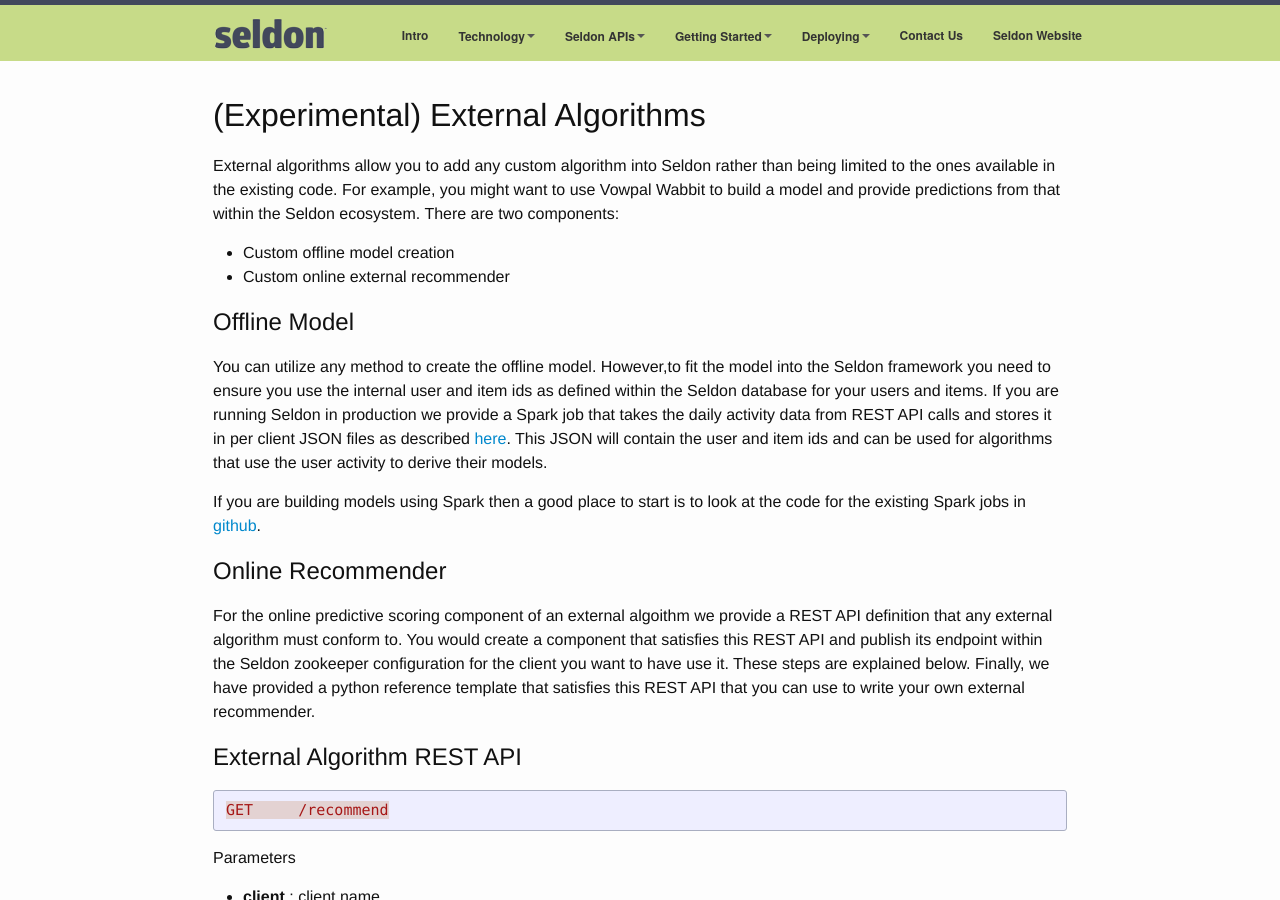
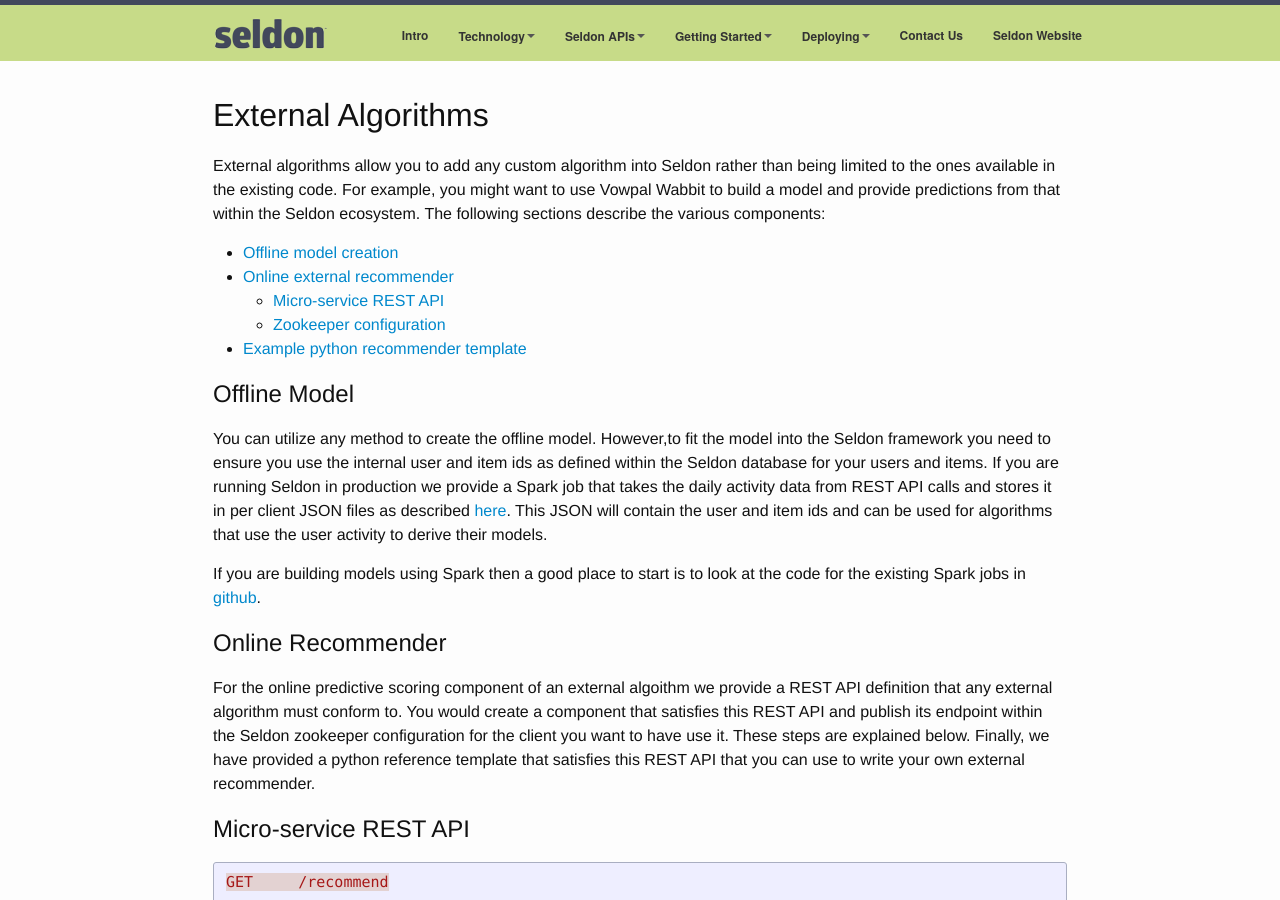
Before and after one commit to SeldonIO/seldonio.github.com, a Jekyll site: the page built from external-algorithms.md, in a window 1280 px wide and 900 px high. Built offline with Jekyll 4.4.1, drawn with Linux system fonts in a browser that asks for light colours; some of the changed text lies outside the part shown.

Commit message:
update external algs doc

````diff
--- a/external-algorithms.md
+++ b/external-algorithms.md
@@ -3,23 +3,26 @@ layout: default
 title: External Algorithms
 ---
 
-# (Experimental) External Algorithms
+# External Algorithms
 
-External algorithms allow you to add any custom algorithm into Seldon rather than being limited to the ones available in the existing code. For example, you might want to use Vowpal Wabbit to build a model and provide predictions from that within the Seldon ecosystem. There are two components:
+External algorithms allow you to add any custom algorithm into Seldon rather than being limited to the ones available in the existing code. For example, you might want to use Vowpal Wabbit to build a model and provide predictions from that within the Seldon ecosystem. The following sections describe the various components:
 
- * Custom offline model creation
- * Custom online external recommender
+ * [Offline model creation](#offline-model)
+ * [Online external recommender](#online-model)
+   * [Micro-service REST API](#rest-api)
+   * [Zookeeper configuration](#zookeeper-conf)
+ * [Example python recommender template](#python-template)
 
-## Offline Model
+## Offline Model<a name="offline-model"></a>
 
 You can utilize any method to create the offline model. However,to fit the model into the Seldon framework you need to ensure you use the internal user and item ids as defined within the Seldon database for your users and items. If you are running Seldon in production we provide a Spark job that takes the daily activity data from REST API calls and stores it in per client JSON files as described [here](spark-models.html#actions). This JSON will contain the user and item ids and can be used for algorithms that use the user activity to derive their models.
 
 If you are building models using Spark then a good place to start is to look at the code for the existing Spark jobs in [github](https://github.com/SeldonIO/seldon-server/offline-jobs/spark/).
 
-## Online Recommender
+## Online Recommender<a name="online-model"></a>
 For the online predictive scoring component of an external algoithm we provide a REST API definition that any external algorithm must conform to. You would create a component that satisfies this REST API and publish its endpoint within the Seldon zookeeper configuration for the client you want to have use it. These steps are explained below. Finally, we have provided a python reference template that satisfies this REST API that you can use to write your own external recommender.
 
-### External Algorithm REST API
+### Micro-service REST API<a name="rest-api"></a>
 
 {% highlight http %}
 GET     /recommend
@@ -58,7 +61,7 @@ GET /recommend?client=test1&user_id=1&recent_interactions=16,260&exclusion_items
 {% endhighlight %}
 
 
-### Zookeeper configuration
+### Zookeeper configuration<a name="zookeeper-conf"></a>
 When you have an external recommendation server running that supports the internal REST API you can activtae this new recommender inside Seldon for a particular client by specifying an **externalItemRecommendationAlgorithm** for the client in its **algs** node, for example to specify an external algorithm running at ```http://127.0.0.1:5000/recommend``` for client **client1** which uses the most recent 10000 items to score you would set the node ```/all_clients/client1/algs``` to
 
 {% highlight bash %}
@@ -83,7 +86,7 @@ There are two config options that should be set:
  * io.seldon.algorithm.external.url : the endpoint for the REST API
  * io.seldon.algorithm.external.name : the name of the algorithm (will appear in the logs)
 
-### External Python Recommender Template
+### External Python Recommender Template<a name="python-template"></a>
 We have provided a template for writing an external recommender in python.
 
 To use this recommender, follow these steps:
````
Also changed, not shown: other parts of external-algorithms.md (+1 -1 lines).
